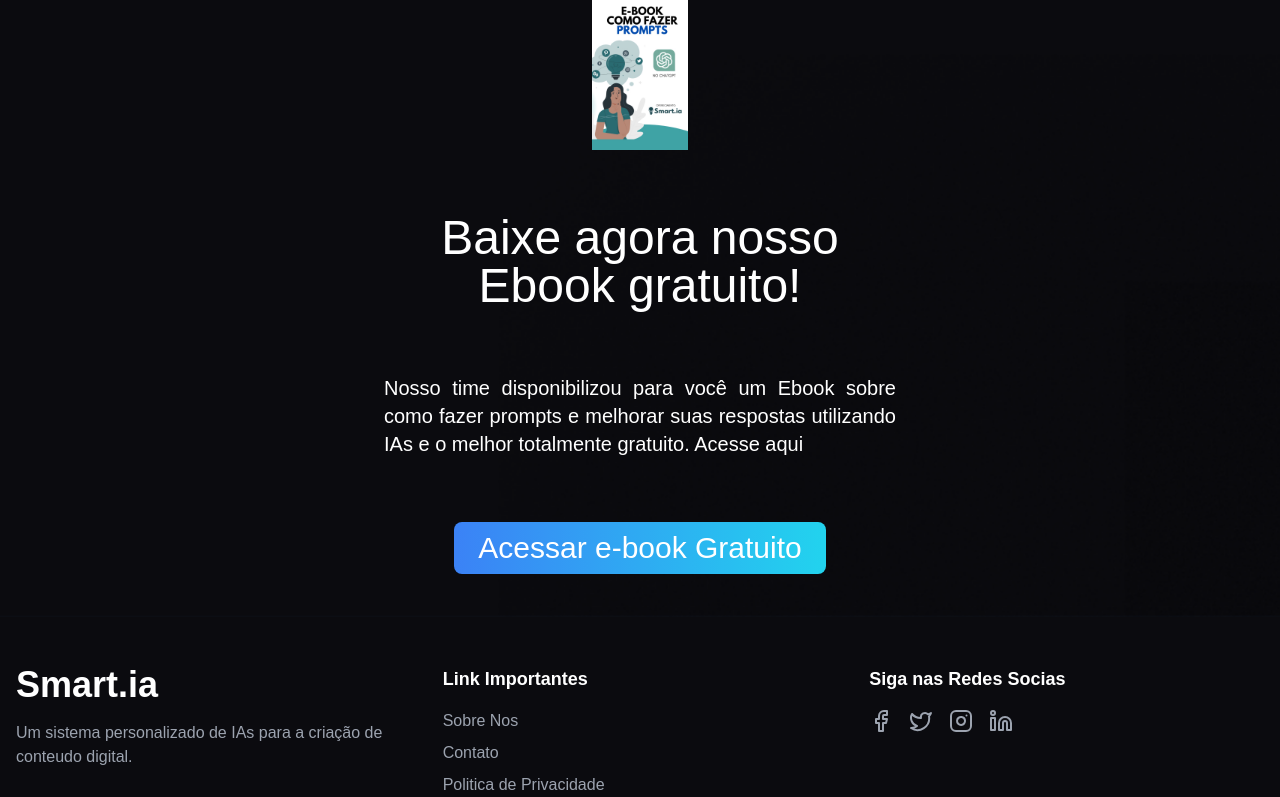
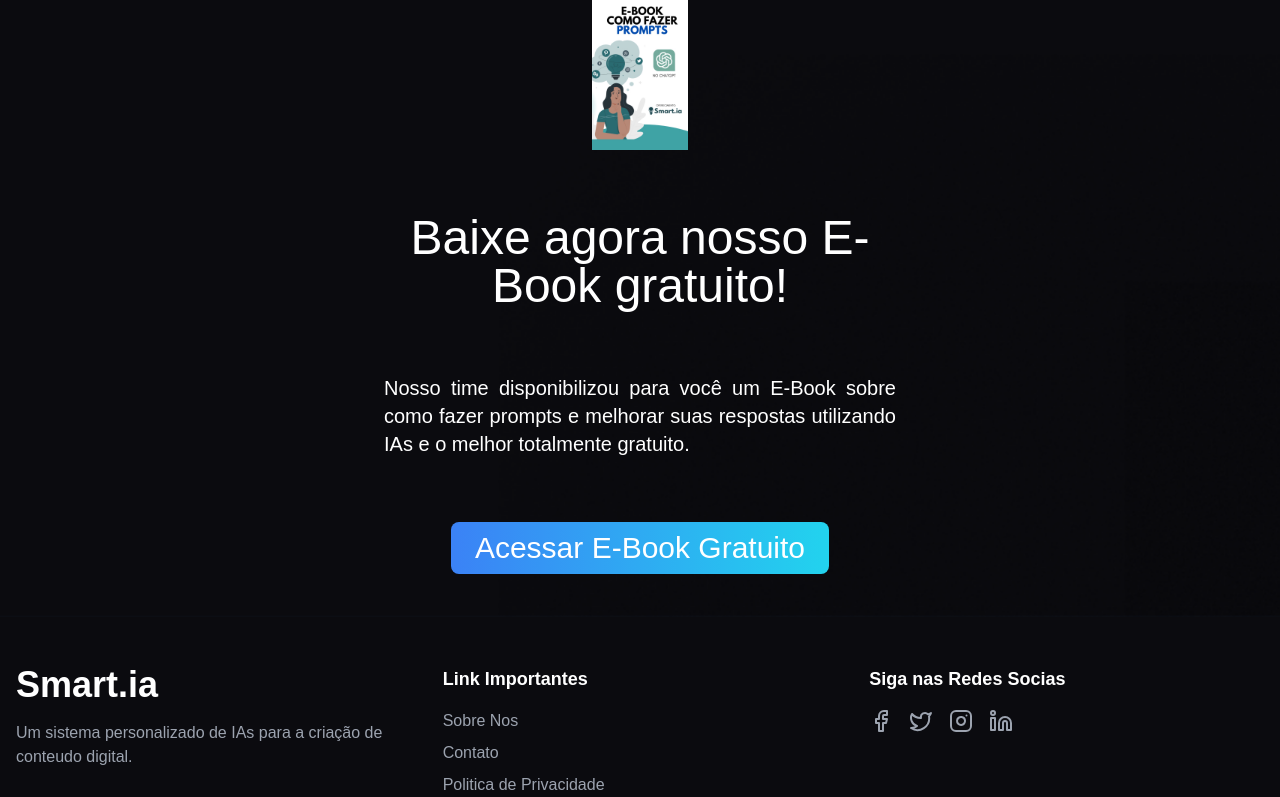
Before and after one commit to idrispukke/smartia-tcc, a Next.js app: page / in a window 1280 px wide. Shown: the part 3183-3980 px from the top of the page. Built offline with nearby package versions, Linux system fonts and the light colour scheme.

Commit message:
grammar fix

```diff
--- a/src/components/main/aboutBook.tsx
+++ b/src/components/main/aboutBook.tsx
@@ -17,8 +17,8 @@ export default function AboutBook() {
                <div>
                     <Image
                          src={book.src}
-                         width={300}
-                         height={300}
+                         width={400}
+                         height={400}
                          alt=""
                          className="w-24 md:full"
                     />
@@ -26,16 +26,16 @@ export default function AboutBook() {
                </div>
                <div className="  md:w-[40%] w-[90%] flex  md:gap-16 gap-10 flex-col justify-center items-center">
                     <h1 className=" text-center block text-3xl md:text-5xl md:self-start">
-                         Baixe agora nosso Ebook gratuito!
+                         Baixe agora nosso E-Book gratuito!
                     </h1>
                     <p className=" hidden md:block text-justify text-xl">
-                         Nosso time disponibilizou para você um Ebook sobre como fazer prompts e melhorar suas respostas utilizando IAs e o melhor totalmente gratuito. Acesse aqui
+                         Nosso time disponibilizou para você um E-Book sobre como fazer prompts e melhorar suas respostas utilizando IAs e o melhor totalmente gratuito.
                     </p>
                     <Link
                          href="/assets/book.pdf"
                          className="py-1 px-4  md:py-2 md:px-6 md:text-3xl text-xl bg-gradient-to-r from-blue-500 to-cyan-400 rounded-lg hover:from-blue-600 hover:to-cyan-500 "
                     >
-                         Acessar e-book Gratuito
+                         Acessar E-Book Gratuito
                     </Link>
                </div>
           </section>
```
